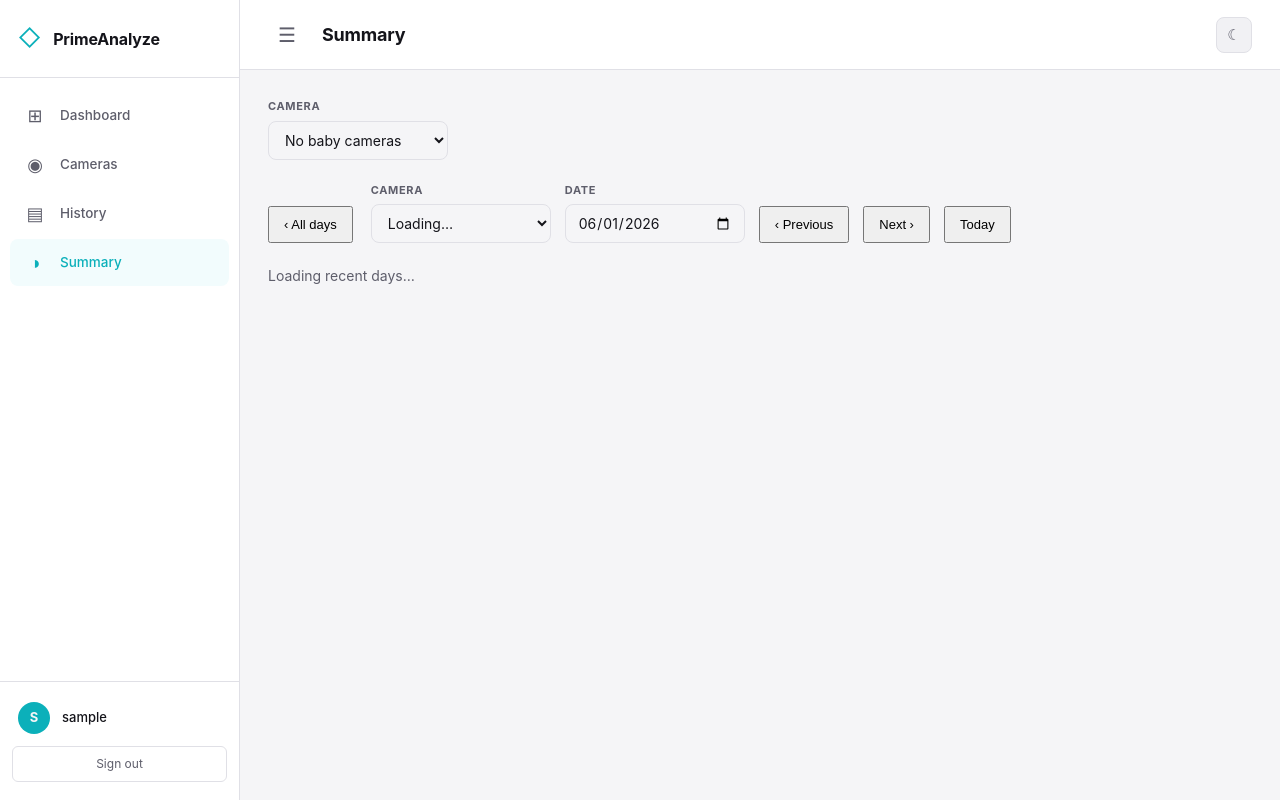
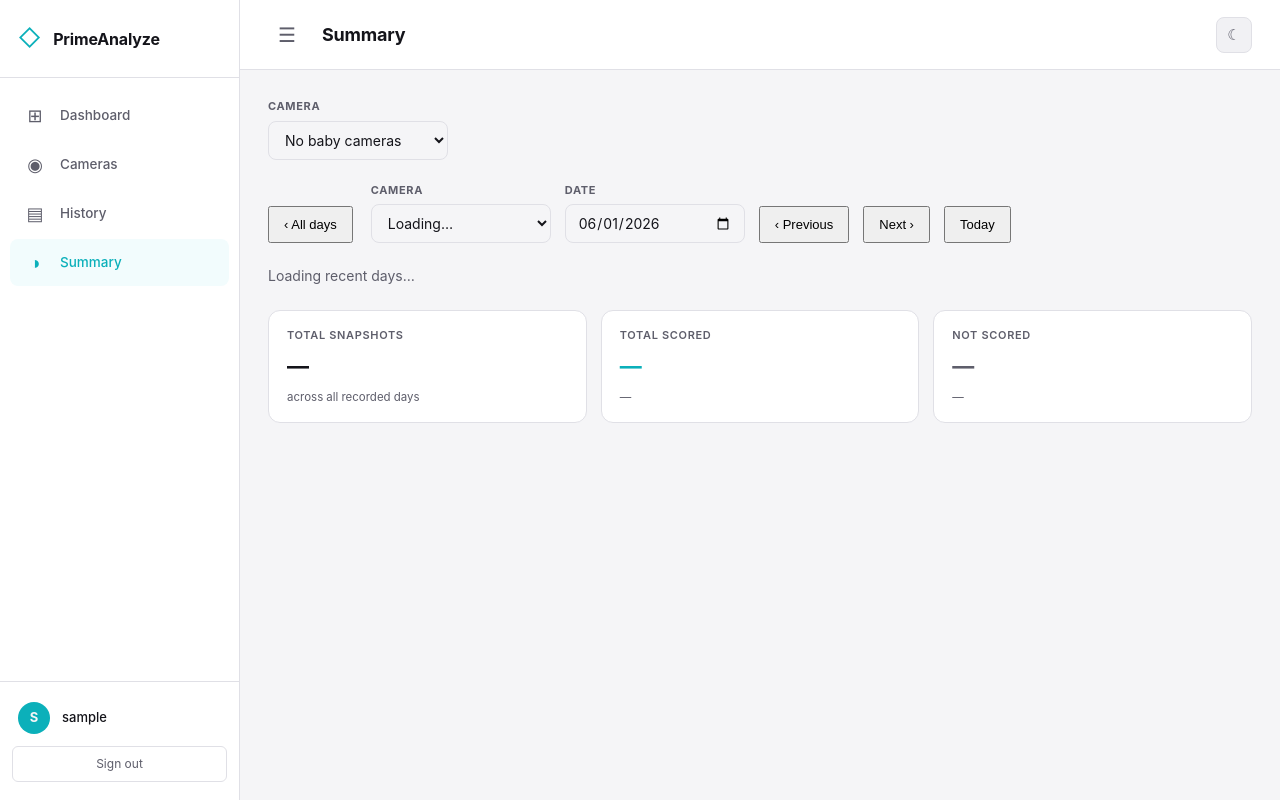
Before and after one commit to TheJan2020/CV_Monitoring_zeyad, a Flask app: page /summary in a window 1280 px wide. Run offline with Flask 3, Linux system fonts and the light colour scheme; the visitor is signed in with stand-in values (Sample User, id 1); data that the repository does not hold is empty.

Commit message:
Summary overview: system-wide Total / Scored / Not scored cards
Adds three lifetime-aggregate cards to the Summary overview, above
the per-day rows:
  - Total snapshots — every snapshot the system has captured for
    the selected camera, across all recorded days
  - Total scored — count with a non-null operator label, plus
    "X% of total · N correct · M incorrect" detail
  - Not scored — total - scored, with "X% of total — still to label"

Backed by a new cheap endpoint:
  state_recorder.snapshot_stats(camera_id) — three COUNT(*) queries
  GET  /api/snapshots/stats?cam=<id>       — hub route
  GET  /api/snapshots/stats?cam=<id>       — frontend proxy

Fetched in parallel with the day-row loads on overview entry; also
refetched whenever the user returns to the overview from detail mode
so labels applied in the lightbox / bulk action bar are reflected
right away.

```diff
--- a/frontend/app.py
+++ b/frontend/app.py
@@ -154,6 +154,15 @@ def api_set_snapshot_label(snap_id):
     status, resp = hub_client.set_snapshot_label(snap_id, label)
     if 200 <= status < 300:
         return jsonify({"ok": True, "id": snap_id, "label": label})
+    return jsonify({"error": (resp or {}).get("error") or f"hub status {status}"}), status or 502
+
+
+@app.route("/api/snapshots/stats")
+def api_snapshot_stats():
+    cam = request.args.get("cam") or None
+    status, resp = hub_client.snapshot_stats(cam)
+    if 200 <= status < 300:
+        return jsonify(resp)
     return jsonify({"error": (resp or {}).get("error") or f"hub status {status}"}), status or 502
 
 
--- a/frontend/hub_client.py
+++ b/frontend/hub_client.py
@@ -115,6 +115,14 @@ def set_snapshot_labels(ids: list[int], label: str | None) -> tuple[int, dict]:
     return res["_status"], res["_body"] or {}
 
 
+def snapshot_stats(cam_id: str | None = None) -> tuple[int, dict]:
+    """Lifetime aggregate counts (total / scored / unscored / correct
+    / incorrect). Optional camera filter."""
+    path = "/api/snapshots/stats" + (f"?cam={cam_id}" if cam_id else "")
+    res = _request("GET", path, timeout=5.0)
+    return res["_status"], res["_body"] or {}
+
+
 # Helper that returns the raw bytes from the hub's snapshot file endpoint.
 def fetch_snapshot_bytes(path_under_cam: str) -> bytes | None:
     import urllib.request as _ur
--- a/frontend/static/summary.js
+++ b/frontend/static/summary.js
@@ -157,6 +157,9 @@ function showOverview() {
   detailSection.hidden = true;
   toolbarOverview.hidden = false;
   toolbarDetail.hidden = true;
+  // Refresh the system-wide stats so labels applied while in detail
+  // mode are reflected in the overview totals.
+  loadOverallStats();
 }
 
 function showDetail(date) {
@@ -190,6 +193,10 @@ async function loadOverview() {
   if (!currentCam) return;
   overviewSummary.textContent = "Loading recent days…";
   dayRowsDiv.innerHTML = "";
+
+  // Kick off the system-wide aggregate fetch in parallel with the
+  // per-day fetches — it doesn't block the day rows.
+  loadOverallStats();
 
   // Build the list of dates: today first, then 3 days back.
   const today = new Date();
@@ -234,6 +241,51 @@ async function loadOverview() {
 
 function hasData(stats) {
   return !!stats && (stats.totalInBed > 0 || stats.totalOutBed > 0);
+}
+
+// System-wide aggregates for the selected camera. Three COUNT(*)
+// queries on the hub — cheap, so we just refetch on every overview
+// load rather than caching.
+const elOverallTotal = document.getElementById("sum-overall-total");
+const elOverallScored = document.getElementById("sum-overall-scored");
+const elOverallUnscored = document.getElementById("sum-overall-unscored");
+const elOverallScoredSub = document.getElementById("sum-overall-scored-sub");
+const elOverallUnscoredSub = document.getElementById("sum-overall-unscored-sub");
+
+async function loadOverallStats() {
+  if (!currentCam) return;
+  elOverallTotal.textContent = "…";
+  elOverallScored.textContent = "…";
+  elOverallUnscored.textContent = "…";
+  elOverallScoredSub.textContent = "";
+  elOverallUnscoredSub.textContent = "";
+  try {
+    const r = await fetch(`/api/snapshots/stats?cam=${encodeURIComponent(currentCam)}`, { cache: "no-store" });
+    if (!r.ok) throw new Error(`HTTP ${r.status}`);
+    const s = await r.json();
+    const total = s.total || 0;
+    const scored = s.scored || 0;
+    const unscored = s.unscored || 0;
+    elOverallTotal.textContent = total.toLocaleString();
+    elOverallScored.textContent = scored.toLocaleString();
+    elOverallUnscored.textContent = unscored.toLocaleString();
+    if (total > 0) {
+      const scoredPct = Math.round((scored / total) * 100);
+      const unscoredPct = 100 - scoredPct;
+      elOverallScoredSub.textContent =
+        `${scoredPct}% of total · ${s.correct || 0} correct · ${s.incorrect || 0} incorrect`;
+      elOverallUnscoredSub.textContent = `${unscoredPct}% of total — still to label`;
+    } else {
+      elOverallScoredSub.textContent = "—";
+      elOverallUnscoredSub.textContent = "—";
+    }
+  } catch (e) {
+    elOverallTotal.textContent = "—";
+    elOverallScored.textContent = "—";
+    elOverallUnscored.textContent = "—";
+    elOverallScoredSub.textContent = "Failed: " + e.message;
+    elOverallUnscoredSub.textContent = "";
+  }
 }
 
 // Sum up per-track segments into (value → total seconds) maps.
--- a/frontend/templates/summary.html
+++ b/frontend/templates/summary.html
@@ -35,6 +35,29 @@
      bed totals + activity-mix and motion-mix bars. Click drills in. -->
 <div id="sum-overview">
   <p class="muted" id="sum-overview-summary">Loading recent days…</p>
+
+  <!-- System-wide scoring snapshot — lifetime aggregates for the
+       selected camera. Cheap COUNT(*) queries on the hub. -->
+  <section class="hist-section">
+    <div class="sum-stats">
+      <div class="sum-stat">
+        <div class="sum-stat-label">Total snapshots</div>
+        <div class="sum-stat-value" id="sum-overall-total">—</div>
+        <div class="sum-stat-sub">across all recorded days</div>
+      </div>
+      <div class="sum-stat sum-stat-bed">
+        <div class="sum-stat-label">Total scored</div>
+        <div class="sum-stat-value" id="sum-overall-scored">—</div>
+        <div class="sum-stat-sub" id="sum-overall-scored-sub">—</div>
+      </div>
+      <div class="sum-stat sum-stat-out">
+        <div class="sum-stat-label">Not scored</div>
+        <div class="sum-stat-value" id="sum-overall-unscored">—</div>
+        <div class="sum-stat-sub" id="sum-overall-unscored-sub">—</div>
+      </div>
+    </div>
+  </section>
+
   <div id="sum-day-rows" class="sum-day-rows"></div>
 </div>
 
```
Also changed, not shown: cv_hub.py (+9 -0 lines), state_recorder.py (+33 -0 lines).
